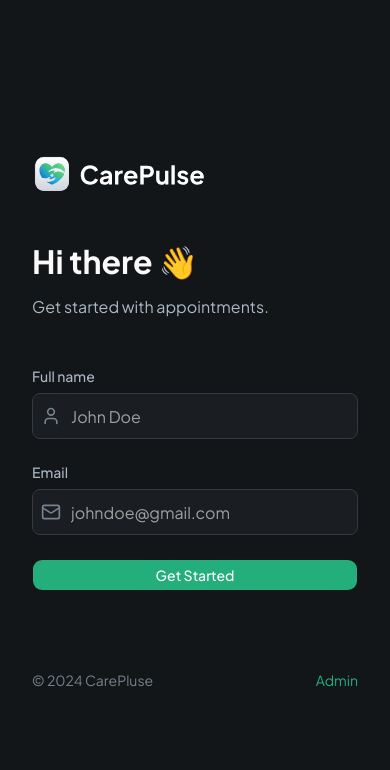
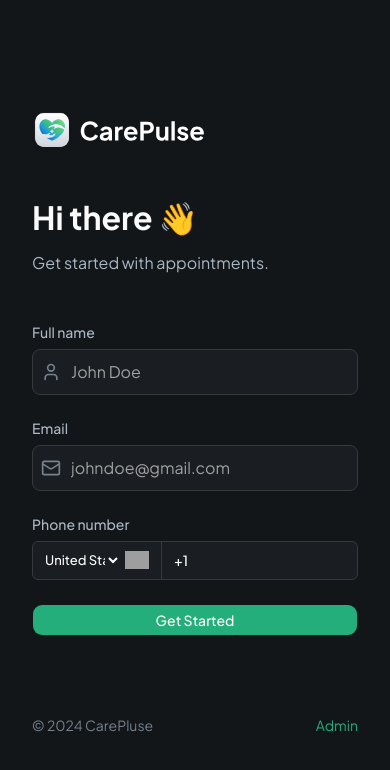
Before and after one commit to muhammadderic/patient-management-system, a Next.js app in the folder core/: page / in a window 390 px wide. Shown: the top 770 px of the page. Built offline with nearby package versions, Linux system fonts and the light colour scheme; grey boxes are pictures that could not be loaded.

Commit message:
f: create phone number input in PatientForm using third party library

```diff
--- a/core/app/globals.css
+++ b/core/app/globals.css
@@ -411,16 +411,84 @@
 }
 
 /* === REACT PHONE NUMBER INPUT OVERRIDES === */
-.PhoneInputInput {
+.phone-input-wrapper {
+  display: flex;
+  border-radius: 0.375rem;
+  border: 1px solid var(--color-dark-500);
+  background-color: var(--color-dark-400);
+  overflow: hidden;
+}
+
+.phone-input-wrapper .PhoneInput {
+  display: flex;
+  align-items: stretch;
+  width: 100%;
+  background: transparent;
+}
+
+.phone-input-wrapper .PhoneInputCountry {
+  display: flex;
+  align-items: center;
+  padding: 0 8px;
+  border-right: 1px solid var(--color-dark-500);
+  flex-shrink: 0;
+  gap: 4px;
+}
+
+.phone-input-wrapper .PhoneInputCountryIcon {
+  width: 24px;
+  height: 18px;
+  flex-shrink: 0;
+}
+
+.phone-input-wrapper .PhoneInputCountryIcon img {
+  width: 100% !important;
+  height: 100% !important;
+  object-fit: contain !important;
+}
+
+.phone-input-wrapper .PhoneInputCountrySelect {
+  padding: 4px 0;
+  background: transparent;
+  color: white;
+  border: none;
   outline: none;
-  margin-left: 4px;
-  background: #1a1d21;
+  font-size: 13px;
+  font-weight: 500;
+  cursor: pointer;
+  min-width: 50px;
+  max-width: 80px;
+}
+
+.phone-input-wrapper .PhoneInputCountrySelect option {
+  background: var(--color-dark-400);
+  color: white;
+  padding: 4px;
+}
+
+.phone-input-wrapper .PhoneInputInput {
+  flex: 1;
+  min-width: 0;
+  padding: 8px 12px;
+  background: transparent;
+  border: none;
+  outline: none;
+  color: white;
   font-size: 14px;
   font-weight: 500;
 }
 
-.PhoneInputInput::placeholder {
-  color: #1a1d21;
+.phone-input-wrapper .PhoneInputInput::placeholder {
+  color: var(--color-dark-600);
+}
+
+.phone-input-wrapper .PhoneInputInput:focus {
+  outline: none;
+}
+
+.phone-input-wrapper .PhoneInput--disabled {
+  opacity: 0.6;
+  cursor: not-allowed;
 }
 
 /* === THEME CONFIGURATION === */
--- a/core/components/CustomFormField.tsx
+++ b/core/components/CustomFormField.tsx
@@ -5,6 +5,8 @@ import {
   Path
 } from "react-hook-form";
 import { LucideIcon } from "lucide-react";
+import PhoneInput from "react-phone-number-input";
+import { E164Number } from "libphonenumber-js/core";
 
 import {
   Field,
@@ -70,6 +72,21 @@ const RenderInput = ({
           />
         </div>
       );
+    case FormFieldType.PHONE_INPUT:
+      return (
+        <div className="phone-input-wrapper">
+          <PhoneInput
+            defaultCountry="US"
+            placeholder={props.placeholder}
+            international
+            withCountryCallingCode
+            value={field.value as E164Number | undefined}
+            onChange={field.onChange}
+            aria-invalid={isInvalid}
+            disabled={props.disabled}
+          />
+        </div>
+      );
     case FormFieldType.SKELETON:
       return props.renderSkeleton ? props.renderSkeleton(field) : null;
     default:
--- a/core/components/forms/PatientForm.tsx
+++ b/core/components/forms/PatientForm.tsx
@@ -19,7 +19,7 @@ export const PatientForm = () => {
     defaultValues: {
       name: "",
       email: "",
-      // phone: "",
+      phone: "",
     },
   });
 
@@ -30,7 +30,7 @@ export const PatientForm = () => {
       const user = {
         name: values.name,
         email: values.email,
-        // phone: values.phone,
+        phone: values.phone,
       };
 
       console.log(user);
@@ -72,6 +72,14 @@ export const PatientForm = () => {
         icon={Mail}
       />
 
+      <CustomFormField
+        fieldType={FormFieldType.PHONE_INPUT}
+        control={control}
+        name="phone"
+        label="Phone number"
+        placeholder="(555) 123-4567"
+      />
+
       <SubmitButton isLoading={isLoading}>Get Started</SubmitButton>
     </form>
   )
--- a/core/lib/validation.ts
+++ b/core/lib/validation.ts
@@ -6,7 +6,7 @@ export const UserFormValidation = z.object({
     .min(2, "Name must be at least 2 characters")
     .max(50, "Name must be at most 50 characters"),
   email: z.email("Invalid email address"),
-  // phone: z
-  //   .string()
-  //   .refine((phone) => /^\+\d{10,15}$/.test(phone), "Invalid phone number"),
+  phone: z
+    .string()
+    .refine((phone) => /^\+\d{10,15}$/.test(phone), "Invalid phone number"),
 });
--- a/core/package.json
+++ b/core/package.json
@@ -12,6 +12,7 @@
     "@hookform/resolvers": "^5.4.0",
     "class-variance-authority": "^0.7.1",
     "clsx": "^2.1.1",
+    "libphonenumber-js": "^1.13.8",
     "lucide-react": "^1.23.0",
     "next": "16.2.9",
     "next-themes": "^0.4.6",
@@ -19,6 +20,7 @@
     "react": "19.2.4",
     "react-dom": "19.2.4",
     "react-hook-form": "^7.80.0",
+    "react-phone-number-input": "^3.4.17",
     "shadcn": "^4.12.0",
     "tailwind-merge": "^3.6.0",
     "tailwindcss-animate": "^1.0.7",
```
Also changed, not shown: 1 other file (tests, documents, lock files or other folders).
